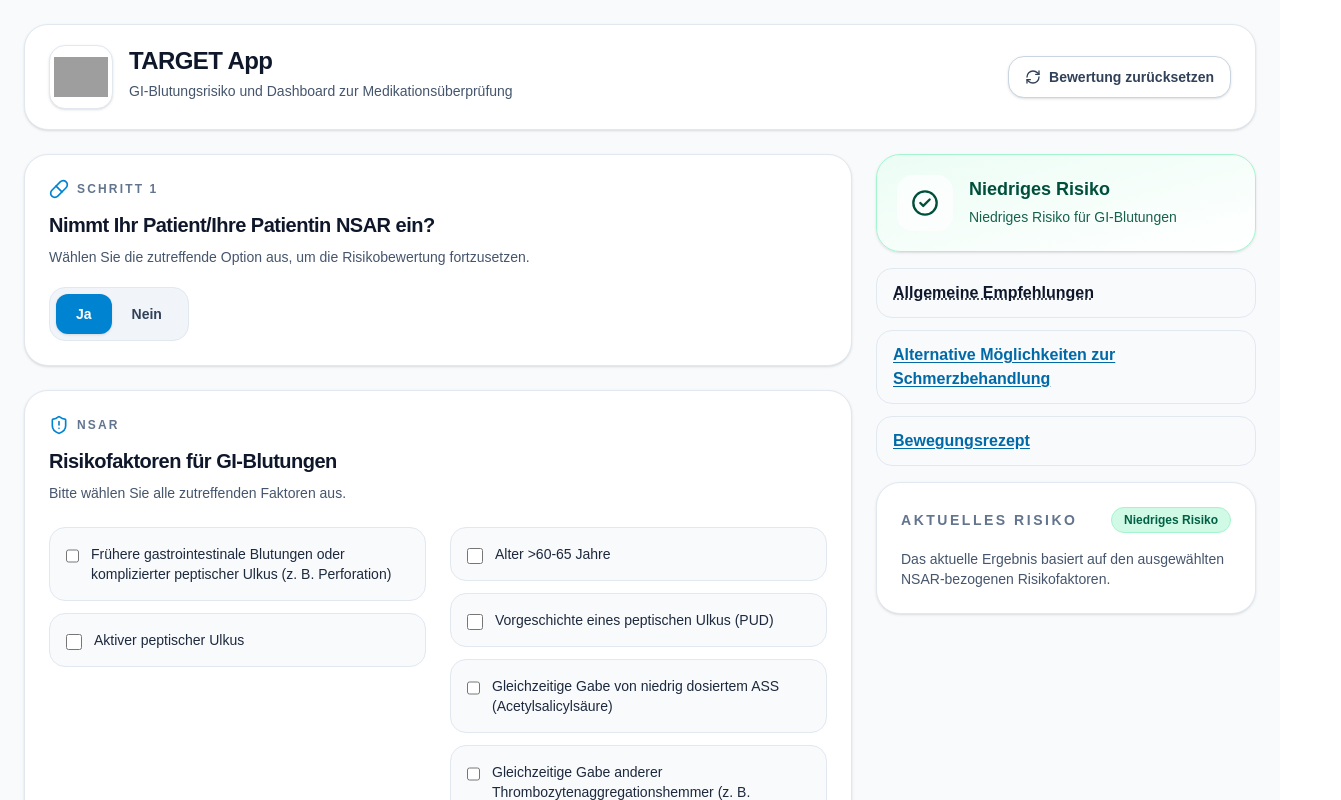
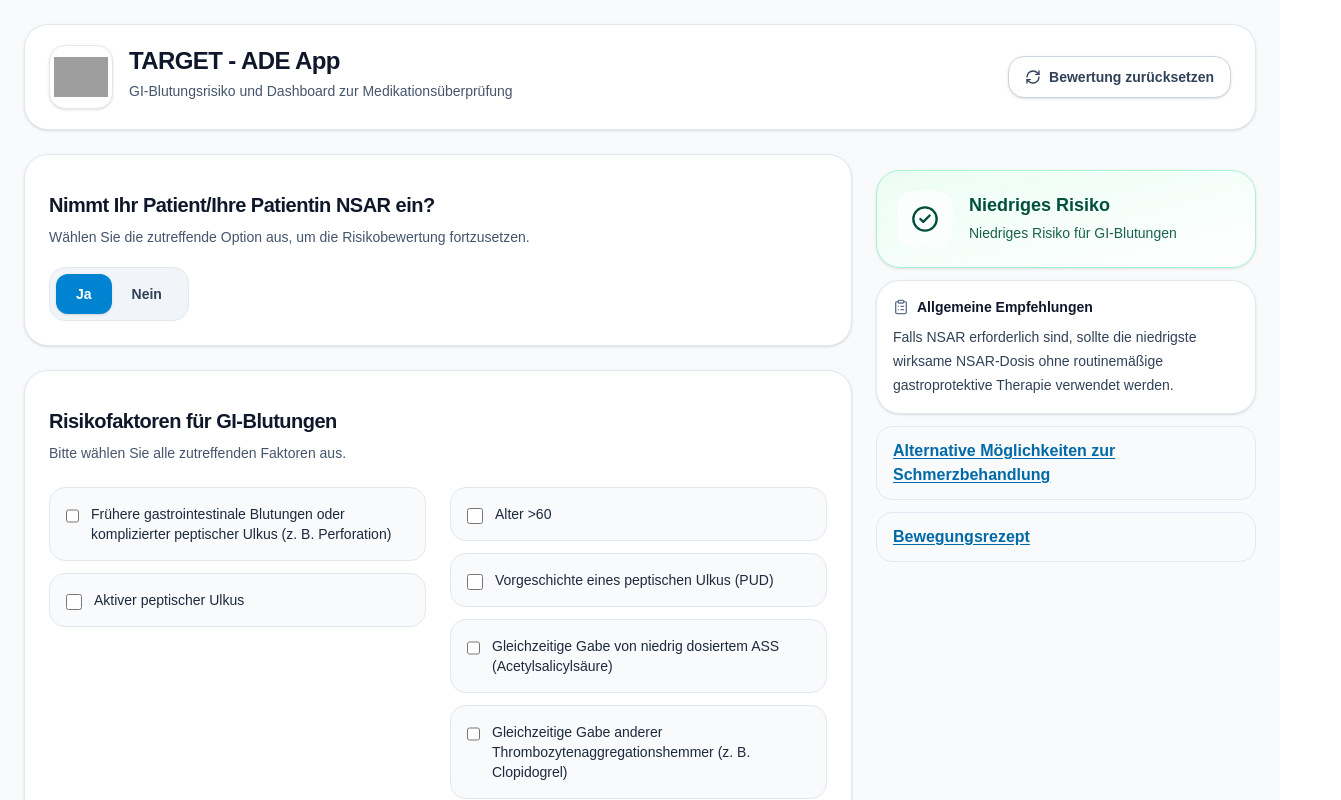
Before and after one commit to chapidi99/Target-Ade, a Next.js app: page /target-app in a window 1280 px wide. Both pictures are taken after a click on the button "Ja". Shown: the top 800 px of the page, 1341 px wide, since content can reach past the window. Built offline with nearby package versions, Linux system fonts and the light colour scheme; grey boxes are pictures that could not be loaded.

Commit message:
Improve GI risk dashboard layout

```diff
--- a/app/target-app/page.tsx
+++ b/app/target-app/page.tsx
@@ -12,6 +12,7 @@ import {
   ShieldAlert,
   Stethoscope,
 } from "lucide-react";
+import { ClipboardList } from "lucide-react";
 
 type YesNo = boolean | null;
 
@@ -45,6 +46,7 @@ export default function TargetAppPage() {
   const [showAlternativesModal, setShowAlternativesModal] = useState(false);
 const [showBewegungRezept, setShowBewegungRezept] = useState(false);
 const [showNsaidRiskScript, setShowNsaidRiskScript] = useState(false);
+const [selectedMedicationBox, setSelectedMedicationBox] = useState<string | null>(null);
   const [riskFactors, setRiskFactors] = useState<Record<RiskFactorKey, boolean>>(
     {
       previousGIBleedingOrComplicatedUlcer: false,
@@ -207,9 +209,7 @@ Link zum Ausschleich-Tool.`,
 if (medications.corticosteroids === true) {
   boxes.push({
     title: "Kortikosteroide",
-    text: `Kortikosteroide stellen allein keinen unabhängigen Risikofaktor für GI-Blutungen dar. Das Risiko steigt jedoch bei gleichzeitiger Anwendung anderer gastrointestinal belastender Medikamente, insbesondere NSAR.
-
-Es wird empfohlen, eine strukturierte Medikationsanalyse durchzuführen und die Indikationen für Kortikosteroide sowie NSAR zu überprüfen.`,
+    text: `Kortikosteroide stellen allein keinen unabhängigen Risikofaktor für GI-Blutungen dar. Das Risiko steigt jedoch bei gleichzeitiger Anwendung anderer gastrointestinal belastender Medikamente. Es wird empfohlen, eine strukturierte Medikationsanalyse durchzuführen und die Indikationen für Kortikosteroide sowie für die anderen potenziell gastrointestinal belastenden Medikamente zu überprüfen.`,
   });
 }
 
@@ -297,7 +297,7 @@ return {
 
             <div>
               <h1 className="text-2xl font-bold tracking-tight">
-                TARGET App
+                TARGET - ADE App
               </h1>
 
               <p className="mt-1 text-sm text-slate-600">
@@ -321,8 +321,7 @@ return {
           <section className="space-y-6">
             <Panel>
               <SectionHeader
-                icon={<Pill className="h-5 w-5" />}
-               eyebrow="Schritt 1"
+
 title="Nimmt Ihr Patient/Ihre Patientin NSAR ein?"
 description="Wählen Sie die zutreffende Option aus, um die Risikobewertung fortzusetzen."/>
 
@@ -334,8 +333,7 @@ description="Wählen Sie die zutreffende Option aus, um die Risikobewertung fort
             {takesNSAIDs === true && (
   <Panel>
     <SectionHeader
-      icon={<ShieldAlert className="h-5 w-5" />}
-      eyebrow="NSAR"
+
       title="Risikofaktoren für GI-Blutungen"
       description="Bitte wählen Sie alle zutreffenden Faktoren aus."
     />
@@ -363,7 +361,7 @@ description="Wählen Sie die zutreffende Option aus, um die Risikobewertung fort
                     {/* <CategoryPill tone="amber">Moderate-risk factors</CategoryPill> */}
 
                     <RiskItem
-                      label="Alter >60-65 Jahre"
+                      label="Alter >60"
                       checked={riskFactors.ageOver60to65}
                       onChange={() => toggleRiskFactor("ageOver60to65")}
                     />
@@ -424,8 +422,7 @@ description="Wählen Sie die zutreffende Option aus, um die Risikobewertung fort
             {takesNSAIDs === false && (
   <Panel>
     <SectionHeader
-      icon={<Activity className="h-5 w-5" />}
-      eyebrow="Pfad ohne NSAR"
+
       title="Nimmt Ihr Patient/Ihre Patientin mindestens eines der folgenden Medikamente ein?"
       description="Bitte geben Sie für jede Medikamentengruppe an, ob sie eingenommen wird."
     />
@@ -464,7 +461,30 @@ description="Wählen Sie die zutreffende Option aus, um die Risikobewertung fort
       />
     </div>
 
-               {showMultiMedicationWarning && (
+
+
+                {allFourCoreMedsNo && (
+                  <div className="mt-6 rounded-3xl border border-emerald-200 bg-gradient-to-br from-emerald-50 to-white p-5 text-emerald-900">
+                    <div className="flex items-center gap-4">
+                      <div className="flex h-14 w-14 items-center justify-center rounded-2xl bg-emerald-100">
+                        <CheckCircle2 className="h-7 w-7 text-emerald-700" />
+                      </div>
+                      <div>
+                        <div className="text-lg font-bold">Niedriges Risiko</div>
+                        <div className="text-sm text-emerald-800">
+                          Keine gastrointestinalen Risikomedikamente ausgewählt.
+                        </div>
+                      </div>
+                    </div>
+                  </div>
+                )}
+              </Panel>
+            )}
+          </section>
+
+          <aside className="lg:sticky lg:top-6 lg:self-start">
+            <div className="space-y-4">
+             {takesNSAIDs === false && showMultiMedicationWarning && (
   <div className="mt-6">
     <InfoCard
       title="Warnhinweis bei Kombinationstherapie"
@@ -487,51 +507,40 @@ description="Wählen Sie die zutreffende Option aus, um die Risikobewertung fort
   </div>
 )}
 
-                {allFourCoreMedsNo && (
-                  <div className="mt-6 rounded-3xl border border-emerald-200 bg-gradient-to-br from-emerald-50 to-white p-5 text-emerald-900">
-                    <div className="flex items-center gap-4">
-                      <div className="flex h-14 w-14 items-center justify-center rounded-2xl bg-emerald-100">
-                        <CheckCircle2 className="h-7 w-7 text-emerald-700" />
-                      </div>
-                      <div>
-                        <div className="text-lg font-bold">Niedriges Risiko</div>
-                        <div className="text-sm text-emerald-800">
-                          Keine gastrointestinalen Risikomedikamente ausgewählt.
-                        </div>
-                      </div>
-                    </div>
-                  </div>
-                )}
-              </Panel>
-            )}
-          </section>
-
-          <aside className="lg:sticky lg:top-6 lg:self-start">
-            <div className="space-y-4">
-              <div className={`rounded-3xl border p-5 shadow-sm ${statusCard.className}`}>
-                <div className="flex items-start gap-4">
-                  <div className="flex h-14 w-14 items-center justify-center rounded-2xl bg-white/70">
-                    <statusCard.icon className="h-7 w-7" />
-                  </div>
-                  <div>
-                    <div className="text-lg font-bold">{statusCard.title}</div>
-                    <div className="mt-1 text-sm opacity-90">{statusCard.subtitle}</div>
-                  </div>
-                </div>
-              </div>
-
 
 
 
 <div className="mt-4 flex flex-col items-stretch gap-3">
   {takesNSAIDs === true && nsaidRiskResult && (
     <>
-                      <QuickAction>
-                        <TooltipLabel
-                          label="Allgemeine Empfehlungen"
-                          tooltipText={nsaidRiskResult.specificRecommendationsTooltip}
-                        />
-                      </QuickAction>
+      <div
+        className={`rounded-3xl border p-5 shadow-sm ${nsaidRiskResult.panelClass}`}
+      >
+        <div className="flex items-start gap-4">
+          <div className="flex h-14 w-14 items-center justify-center rounded-2xl bg-white/70">
+            <nsaidRiskResult.icon className="h-7 w-7" />
+          </div>
+
+          <div>
+            <div className="text-lg font-bold">
+              {nsaidRiskResult.shortLevel}
+            </div>
+
+            <div className="mt-1 text-sm opacity-90">
+              {nsaidRiskResult.level}
+            </div>
+          </div>
+        </div>
+      </div>
+
+      <InfoCard
+        title="Allgemeine Empfehlungen"
+        icon={<ClipboardList className="h-4 w-4" />}
+      >
+        <div className="whitespace-pre-line">
+          {nsaidRiskResult.specificRecommendationsTooltip}
+        </div>
+      </InfoCard>
 
       <QuickAction>
         <button
@@ -542,11 +551,12 @@ description="Wählen Sie die zutreffende Option aus, um die Risikobewertung fort
           Alternative Möglichkeiten zur Schmerzbehandlung
         </button>
       </QuickAction>
+
       <QuickAction>
         <button
           type="button"
           onClick={() => setShowBewegungRezept(true)}
-    className="font-semibold text-sky-700 underline underline-offset-2 hover:text-sky-900"
+          className="block w-full text-left font-semibold text-sky-700 underline underline-offset-2 hover:text-sky-900"
         >
           Bewegungsrezept
         </button>
@@ -557,7 +567,7 @@ description="Wählen Sie die zutreffende Option aus, um die Risikobewertung fort
           <button
             type="button"
             onClick={() => setShowNsaidRiskScript(true)}
-      className="font-semibold text-sky-700 underline underline-offset-2 hover:text-sky-900"
+            className="block w-full text-left font-semibold text-sky-700 underline underline-offset-2 hover:text-sky-900"
           >
             Gespräch über NSAR-Risiko
           </button>
@@ -576,35 +586,55 @@ description="Wählen Sie die zutreffende Option aus, um die Risikobewertung fort
 </div>
 
 
-              {takesNSAIDs === true && nsaidRiskResult && (
+
+
+              {takesNSAIDs === false && medicationBoxes.length > 0 && (
   <Panel className="bg-white">
-                  <div className="flex items-center justify-between gap-3">
-                    <div className="text-sm font-semibold uppercase tracking-[0.18em] text-slate-500">
-                      Aktuelles Risiko
-                    </div>
-                    <span
-                      className={`rounded-full border px-3 py-1 text-xs font-semibold ${nsaidRiskResult.badgeClass}`}
-                    >
-                      {nsaidRiskResult.shortLevel}
+    <div className="mb-4">
+      <h2 className="text-sm font-semibold uppercase tracking-[0.18em] text-slate-500">
+        Arzneimittelbezogene Empfehlungen
+      </h2>
+      <p className="mt-1 text-sm text-slate-600">
+        Wählen Sie eine Medikamentengruppe aus, um die Empfehlung anzuzeigen.
+      </p>
+    </div>
+
+    <div className="space-y-2">
+      {medicationBoxes.map((box) => {
+        const isOpen = selectedMedicationBox === box.title;
+
+        return (
+          <div
+            key={box.title}
+            className="rounded-2xl border border-slate-200 bg-slate-50"
+          >
+            <button
+              type="button"
+              onClick={() =>
+                setSelectedMedicationBox(isOpen ? null : box.title)
+              }
+              className="flex w-full items-center justify-between gap-3 px-4 py-3 text-left"
+            >
+              <span className="font-semibold text-slate-900">
+                {box.title}
               </span>
-                  </div>
-
-                  <div className="mt-4 text-sm text-slate-600">
-                    Das aktuelle Ergebnis basiert auf den ausgewählten NSAR-bezogenen Risikofaktoren.
+
+              <span className="text-sm text-slate-500">
+                {isOpen ? "▲" : "▼"}
+              </span>
+            </button>
+
+            {isOpen && (
+              <div className="border-t border-slate-200 px-4 py-3 text-sm leading-6 text-slate-700">
+                <div className="whitespace-pre-line">{box.text}</div>
+              </div>
+            )}
+          </div>
+        );
+      })}
     </div>
   </Panel>
 )}
-
-              {takesNSAIDs === false &&
-                medicationBoxes.map((box) => (
-                  <InfoCard
-                    key={box.title}
-                    title={box.title}
-                    icon={<Pill className="h-4 w-4" />}
-                  >
-                    <div className="whitespace-pre-line">{box.text}</div>
-                  </InfoCard>
-                ))}
             </div>
           </aside>
         </div>
@@ -2142,7 +2172,7 @@ function NsaidRiskScriptModal({
 
 „Und wenn zusätzliche Risikofaktoren vorliegen – zum Beispiel früher oder aktuell ein Magengeschwür – kann das Risiko weiter steigen. Deshalb setzen wir diese Medikamente gezielt und vorsichtig ein und wägen gemeinsam Nutzen und Risiken ab.“
 
-Wenn bei Ihnen weitere Risikofaktoren vorliegen – zum Beispiel eine frühere Magen- oder Darmblutung, ein Magengeschwür, eine schwere chronische Erkrankung oder wenn Sie andere Medikamente einnehmen, die den Magen oder Darm belasten – dann kann das Risiko noch weiter ansteigen.`;
+„Wenn bei Ihnen weitere Risikofaktoren vorliegen – zum Beispiel eine frühere Magen- oder Darmblutung, ein Magengeschwür, eine schwere chronische Erkrankung oder wenn Sie andere Medikamente einnehmen, die den Magen oder Darm belasten – dann kann das Risiko noch weiter ansteigen.“`;
 
   const moderateRiskSpecificText = `Zusätzliche Informationen:
 
@@ -2188,16 +2218,15 @@ ${isHighRisk ? highRiskSpecificText : moderateRiskSpecificText}
 
 ## Nur wenn der Patient nach konkreten Zahlen fragt
 
-Diese Schmerzmittel, NSAR (z. B. Ibuprofen oder Diclofenac), können das Risiko für Komplikationen etwas erhöhen. Das Risiko ist insgesamt niedrig, aber etwa 5-mal höher als bei Menschen, die keine NSAR einnehmen.
-
-Bei Menschen ab 75 Jahren ist der Risikoanstieg deutlicher:
-
-• Ohne diese Medikamente haben etwa 3 von 1.000 Personen innerhalb eines Jahres eine Magen- oder Darm-Blutung.
-
-• Mit NSAR sind es etwa 15 von 1.000 Personen innerhalb eines Jahres.
-
-• Also entwickeln etwa 12 zusätzliche Patientinnen und Patienten pro 1.000 innerhalb eines Jahres eine Magen- oder Darm-Blutung, wenn sie NSAR einnehmen.
-
+> „Diese Schmerzmittel, NSAR (z. B. Ibuprofen oder Diclofenac), können das Risiko für Komplikationen etwas erhöhen. Das Risiko ist insgesamt niedrig, aber etwa 5-mal höher als bei Menschen, die keine NSAR einnehmen.“
+
+### Bei Menschen ab 75 Jahren ist der Risikoanstieg deutlicher
+
+> „Ohne diese Medikamente haben etwa 3 von 1.000 Personen innerhalb eines Jahres eine Magen- oder Darm-Blutung.“
+
+> „Mit NSAR sind es etwa 15 von 1.000 Personen innerhalb eines Jahres.“
+
+> „Also entwickeln etwa 12 zusätzliche Patientinnen und Patienten pro 1.000 innerhalb eines Jahres eine Magen- oder Darm-Blutung, wenn sie NSAR einnehmen.“
 ---
 
 ## Vorstellung von Entscheidungshilfen
@@ -2283,9 +2312,9 @@ Bei Menschen ab 75 Jahren ist der Risikoanstieg deutlicher:
     <Quote>„Das Risiko, eine Blutung im Magen- oder Darmtrakt zu erleiden, nimmt mit steigendem Alter zu, insbesondere, wenn man Schmerzmittel/Entzündungshemmer wie zum Beispiel [Name des spezifischen Medikaments] einnimmt.“</Quote>
     <Quote>„Das bedeutet, selbst wenn Sie das Medikament in den letzten Monaten gut vertragen haben, kann eine Einnahme über Jahre durchaus zu Nebenwirkungen führen.“</Quote>
 
-    <p>
-      Schmerz- und Entzündungsmedikamente wie Ibuprofen, Diclofenac, Naproxen oder Etoricoxib (NSAR) können die Schleimhäute in ihrem Magen und Darm reizen und das Risiko für eine Magen- oder Darm-Blutung erhöhen – vor allem bei höherer Dosierung und längerer Einnahme.
-    </p>
+      <Quote>
+    „Schmerz- und Entzündungsmedikamente wie Ibuprofen, Diclofenac, Naproxen oder Etoricoxib (NSAR) können die Schleimhäute in Ihrem Magen und Darm reizen und das Risiko für eine Magen- oder Darm-Blutung erhöhen – vor allem bei höherer Dosierung und längerer Einnahme.“
+  </Quote>
 
     <Quote>„Sie können sich das wie eine wunde Stelle im Mund vorstellen, nur an der Innenwand des Magen oder Darms. Jedoch kann diese im Magen durch die Säure viel mehr Probleme bereiten.“</Quote>
   </ScriptBlock>
@@ -2335,7 +2364,7 @@ Bei Menschen ab 75 Jahren ist der Risikoanstieg deutlicher:
             <div className="space-y-4">
               <div>
                 <p>
-                  1AHRQ. The SHARE Approach: Conversation Starters Pub. No.
+                  <sup>1</sup>AHRQ. The SHARE Approach: Conversation Starters Pub. No.
                   25-0005-2-EF, October 2024:
                 </p>
                 <a
@@ -2350,7 +2379,7 @@ Bei Menschen ab 75 Jahren ist der Risikoanstieg deutlicher:
 
               <div>
                 <p>
-                  1AHRQ. The SHARE Approach: Communicate numbers clearly Pub.
+                  <sup>1</sup>AHRQ. The SHARE Approach: Communicate numbers clearly Pub.
                   No. 25-0005-4-EF, October 2024:
                 </p>
                 <a
@@ -2364,11 +2393,11 @@ Bei Menschen ab 75 Jahren ist der Risikoanstieg deutlicher:
               </div>
 
               <div>
-                <p>2Ariba MediQuit 2.0</p>
+                <p><sup>2</sup>Ariba MediQuit 2.0</p>
               </div>
 
               <div>
-                <p>3Canadian Deprescribing Network (CaDeN)</p>
+                <p><sup>3</sup>Canadian Deprescribing Network (CaDeN)</p>
                 <a
                   href="https://www.deprescribingnetwork.ca/patient-handouts"
                   target="_blank"
@@ -2380,12 +2409,12 @@ Bei Menschen ab 75 Jahren ist der Risikoanstieg deutlicher:
               </div>
 
               <div>
-                <p>4 Selbst hinzugefügt</p>
+                <p><sup>4</sup>Selbst hinzugefügt</p>
               </div>
 
               <div>
                 <p>
-                  5Angel L, A review of the gastrointestinal safety data—a
+                  <sup>5</sup>Angel L, A review of the gastrointestinal safety data—a
                   gastroenterologist’s perspective, Rheumatology, Volume 49,
                   Issue suppl_2, May 2010, Pages ii3–ii10
                 </p>
@@ -2401,7 +2430,7 @@ Bei Menschen ab 75 Jahren ist der Risikoanstieg deutlicher:
 
               <div>
                 <p>
-                  6Tawfik AG, Gomez-Lumbreras A, Del Fiol G, Kawamoto K,
+                  <sup>6</sup>Tawfik AG, Gomez-Lumbreras A, Del Fiol G, Kawamoto K,
                   Trinkley KE, Reese T, Jones A, Malone DC. Nonsteroidal
                   Anti-Inflammatory Drugs and Risk of Gastrointestinal Bleeding:
                   A Systematic Review and Meta-Analysis. Clin Pharmacol Ther.
@@ -2419,7 +2448,7 @@ Bei Menschen ab 75 Jahren ist der Risikoanstieg deutlicher:
 
               <div>
                 <p>
-                  7Hallas J, Lauritsen J, Villadsen HD, Gram LF. Nonsteroidal
+                  <sup>7</sup>Hallas J, Lauritsen J, Villadsen HD, Gram LF. Nonsteroidal
                   anti-inflammatory drugs and upper gastrointestinal bleeding,
                   identifying high-risk groups by excess risk estimates. Scand J
                   Gastroenterol. 1995 May;30(5):438-44.
@@ -2436,7 +2465,7 @@ Bei Menschen ab 75 Jahren ist der Risikoanstieg deutlicher:
 
               <div>
                 <p>
-                  8Davis A und Robson J. The dangers of NSAIDs: look both ways.
+                  <sup>8</sup>Davis A und Robson J. The dangers of NSAIDs: look both ways.
                   British Journal of General Practice 2016; 66 (645):172-173.
                 </p>
                 <a
```
Lines whose indentation alone changed are shown as unchanged.
